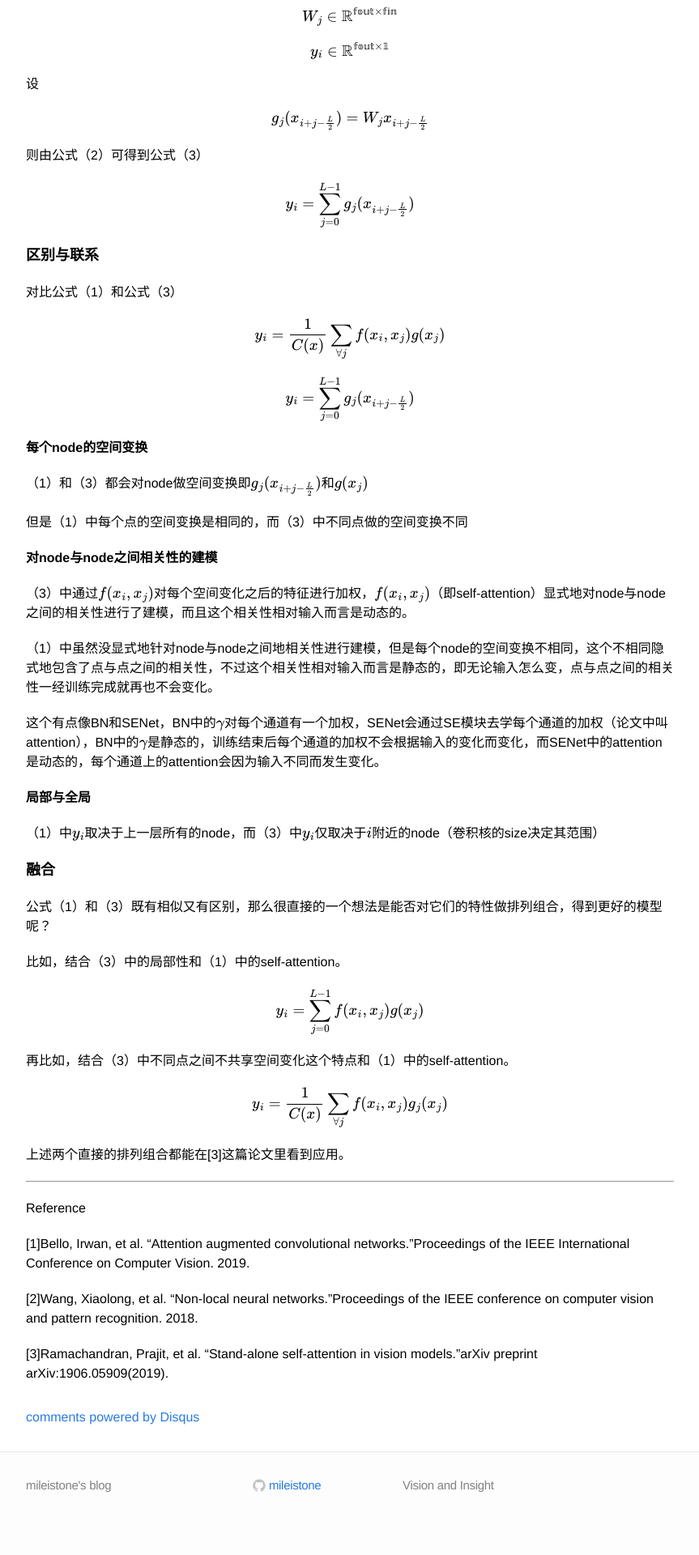
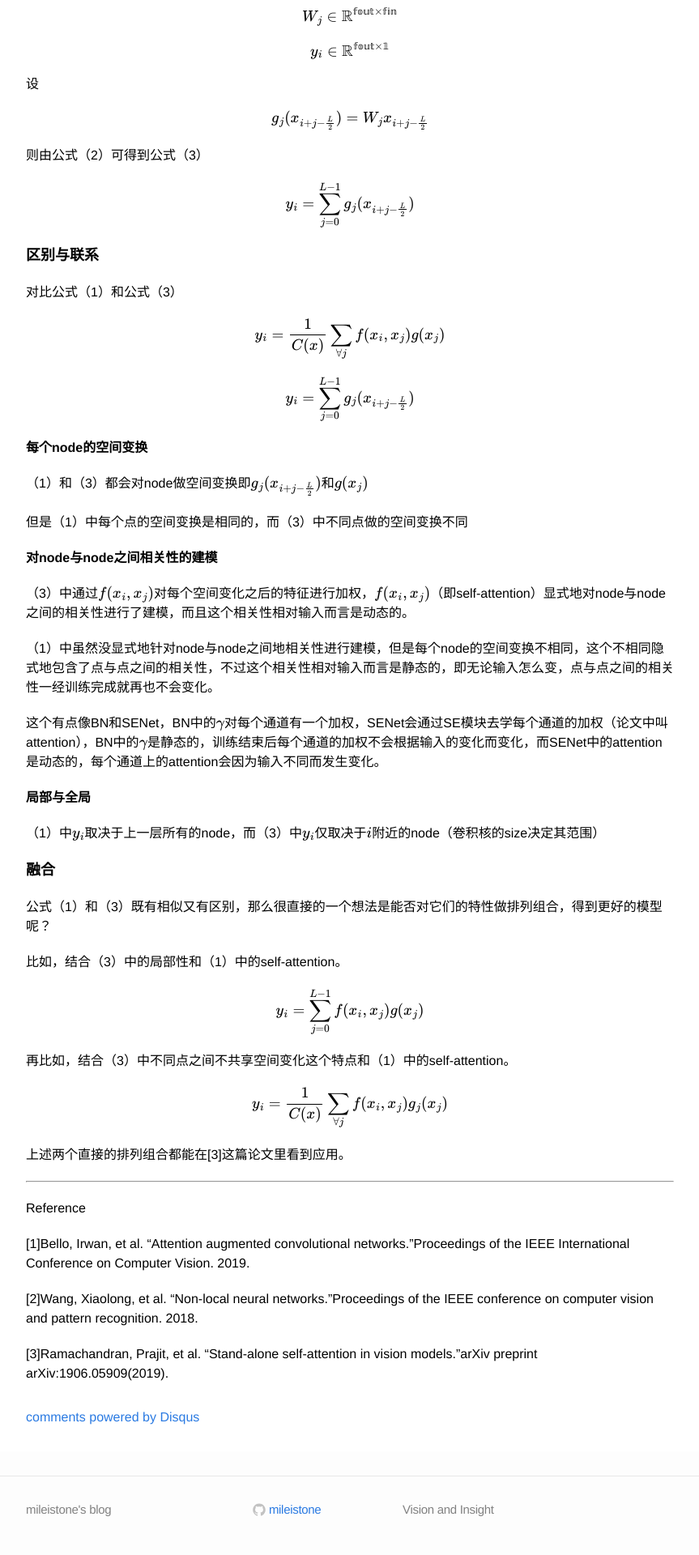
Before and after one commit to mileistone/mileistone.github.io, a Jekyll site: the page built from _posts/2020-09-08-GCN-vs-CNN.md, in a window 1280 px wide. Shown: the part 1262-3182 px from the top of the page at 81% size, without its empty margins (208-1071 px from the left). Built offline with Jekyll 4.4.1, drawn with Linux system fonts in a browser that asks for light colours; formulas are drawn with MathJax 3; comment, search, counter and statistics services are not loaded; before the commit the page ends 3152 px from its top, so only the background shows below that.

Commit message:
Update main.css

```diff
--- a/css/main.css
+++ b/css/main.css
@@ -137,9 +137,44 @@ a:visited { color: #205caa; }
 
 .page-content {
   padding: 30px 0;
+  margin: 0 0 30px;
   background-color: #fff;
 }
 
+.page-content h1,
+.page-content h2,
+.page-content h3,
+.page-content h4,
+.page-content h5,
+.page-content h6 {
+  display: block;
+  margin: 0 0 0;
+  font-weight: bold;
+}
+
+.page-content h1 {
+  font-size: 26px;
+}
+
+.page-content h2 {
+  font-size: 24px;
+}
+
+.page-content h3 {
+  font-size: 22pxm;
+}
+
+.page-content h4 {
+  font-size: 20px;
+}
+
+.page-content h5 {
+  font-size: 18px;
+}
+
+.page-content h6 {
+  font-size: 16px;
+}
 
 /* Home styles */
 /* ----------------------------------------------------------*/
```
